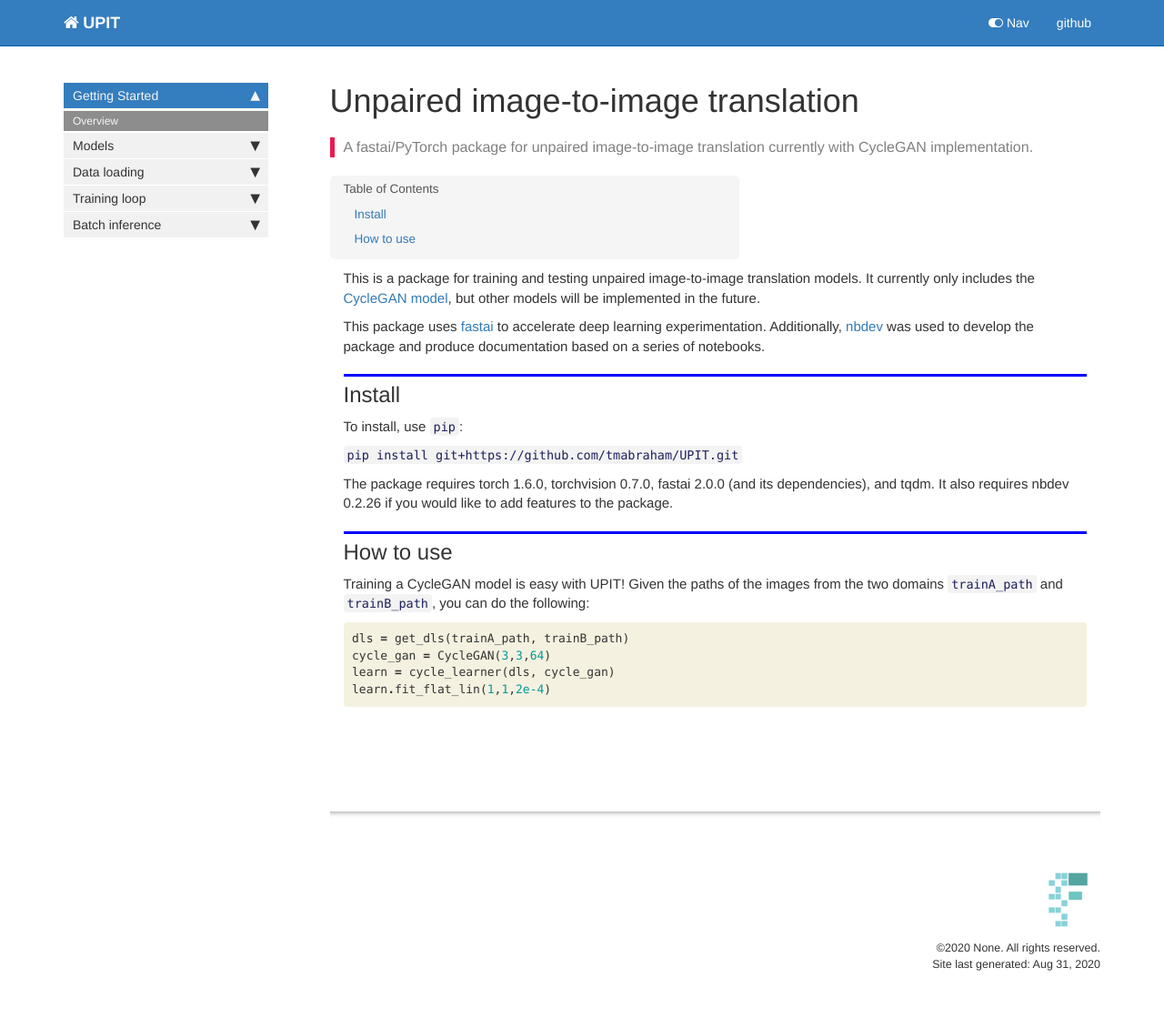
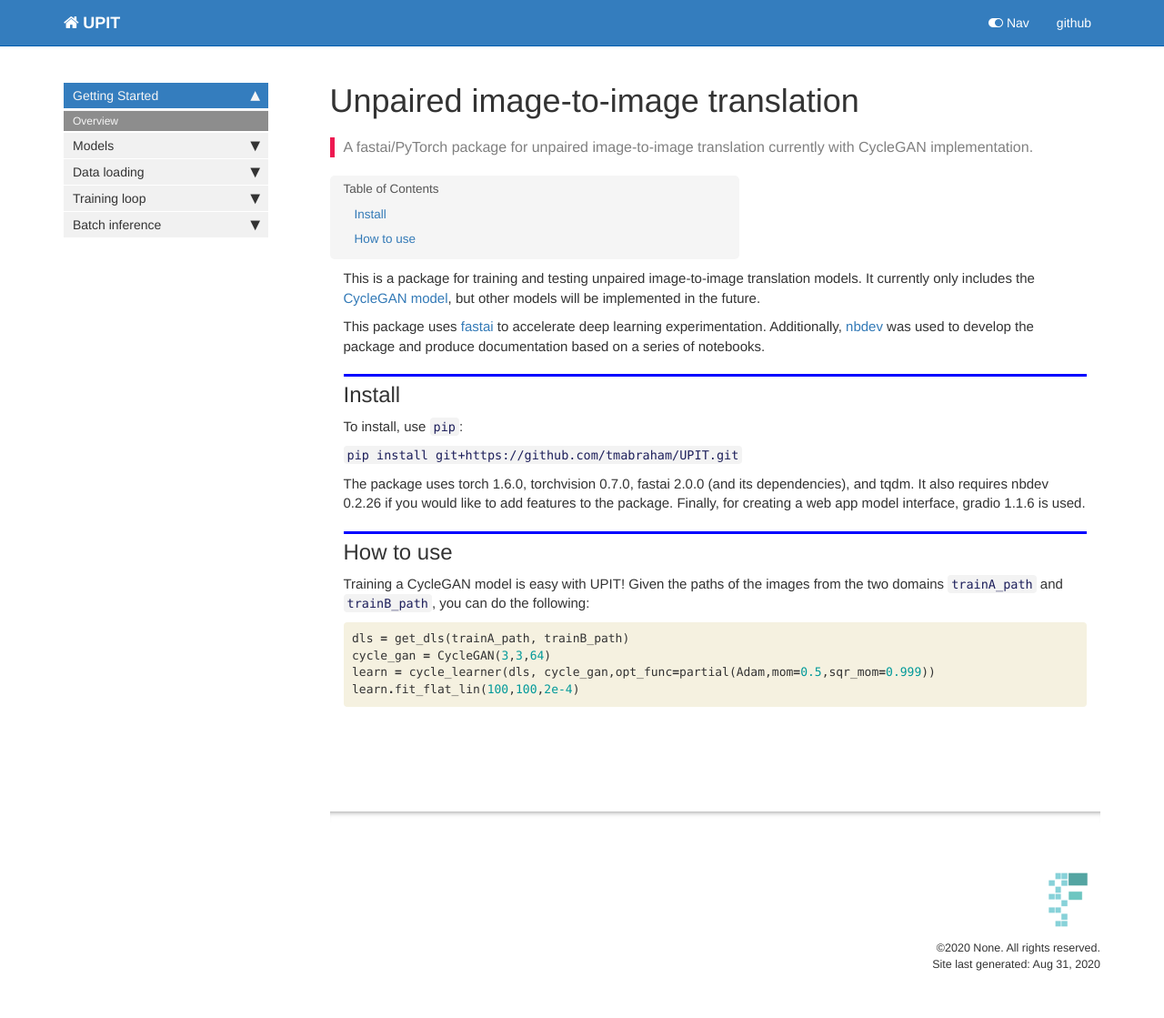
Before and after one commit to tmabraham/UPIT, a Jekyll site: the page built from docs/index.html, in a window 1280 px wide. Shown: the whole page at 91% size. Built offline with Jekyll 4.4.1, drawn with Linux system fonts in a browser that asks for light colours; nearby versions of some CDN libraries; comment, search, counter and statistics services are not loaded.

Commit message:
update README

```diff
--- a/docs/index.html
+++ b/docs/index.html
@@ -45,7 +45,7 @@ description: "A fastai/PyTorch package for unpaired image-to-image translation c
 <div class="text_cell_render border-box-sizing rendered_html">
 <p>To install, use <code>pip</code>:</p>
 <p><code>pip install git+https://github.com/tmabraham/UPIT.git</code></p>
-<p>The package requires torch 1.6.0, torchvision 0.7.0, fastai 2.0.0 (and its dependencies), and tqdm. It also requires nbdev 0.2.26 if you would like to add features to the package.</p>
+<p>The package uses torch 1.6.0, torchvision 0.7.0, fastai 2.0.0 (and its dependencies), and tqdm. It also requires nbdev 0.2.26 if you would like to add features to the package. Finally, for creating a web app model interface, gradio 1.1.6 is used.</p>
 
 </div>
 </div>
@@ -72,8 +72,8 @@ description: "A fastai/PyTorch package for unpaired image-to-image translation c
     <div class="input_area">
 <div class=" highlight hl-ipython3"><pre><span></span><span class="n">dls</span> <span class="o">=</span> <span class="n">get_dls</span><span class="p">(</span><span class="n">trainA_path</span><span class="p">,</span> <span class="n">trainB_path</span><span class="p">)</span>
 <span class="n">cycle_gan</span> <span class="o">=</span> <span class="n">CycleGAN</span><span class="p">(</span><span class="mi">3</span><span class="p">,</span><span class="mi">3</span><span class="p">,</span><span class="mi">64</span><span class="p">)</span>
-<span class="n">learn</span> <span class="o">=</span> <span class="n">cycle_learner</span><span class="p">(</span><span class="n">dls</span><span class="p">,</span> <span class="n">cycle_gan</span><span class="p">)</span>
-<span class="n">learn</span><span class="o">.</span><span class="n">fit_flat_lin</span><span class="p">(</span><span class="mi">1</span><span class="p">,</span><span class="mi">1</span><span class="p">,</span><span class="mf">2e-4</span><span class="p">)</span>
+<span class="n">learn</span> <span class="o">=</span> <span class="n">cycle_learner</span><span class="p">(</span><span class="n">dls</span><span class="p">,</span> <span class="n">cycle_gan</span><span class="p">,</span><span class="n">opt_func</span><span class="o">=</span><span class="n">partial</span><span class="p">(</span><span class="n">Adam</span><span class="p">,</span><span class="n">mom</span><span class="o">=</span><span class="mf">0.5</span><span class="p">,</span><span class="n">sqr_mom</span><span class="o">=</span><span class="mf">0.999</span><span class="p">))</span>
+<span class="n">learn</span><span class="o">.</span><span class="n">fit_flat_lin</span><span class="p">(</span><span class="mi">100</span><span class="p">,</span><span class="mi">100</span><span class="p">,</span><span class="mf">2e-4</span><span class="p">)</span>
 </pre></div>
 
     </div>
```
Also changed, not shown: README.md.
